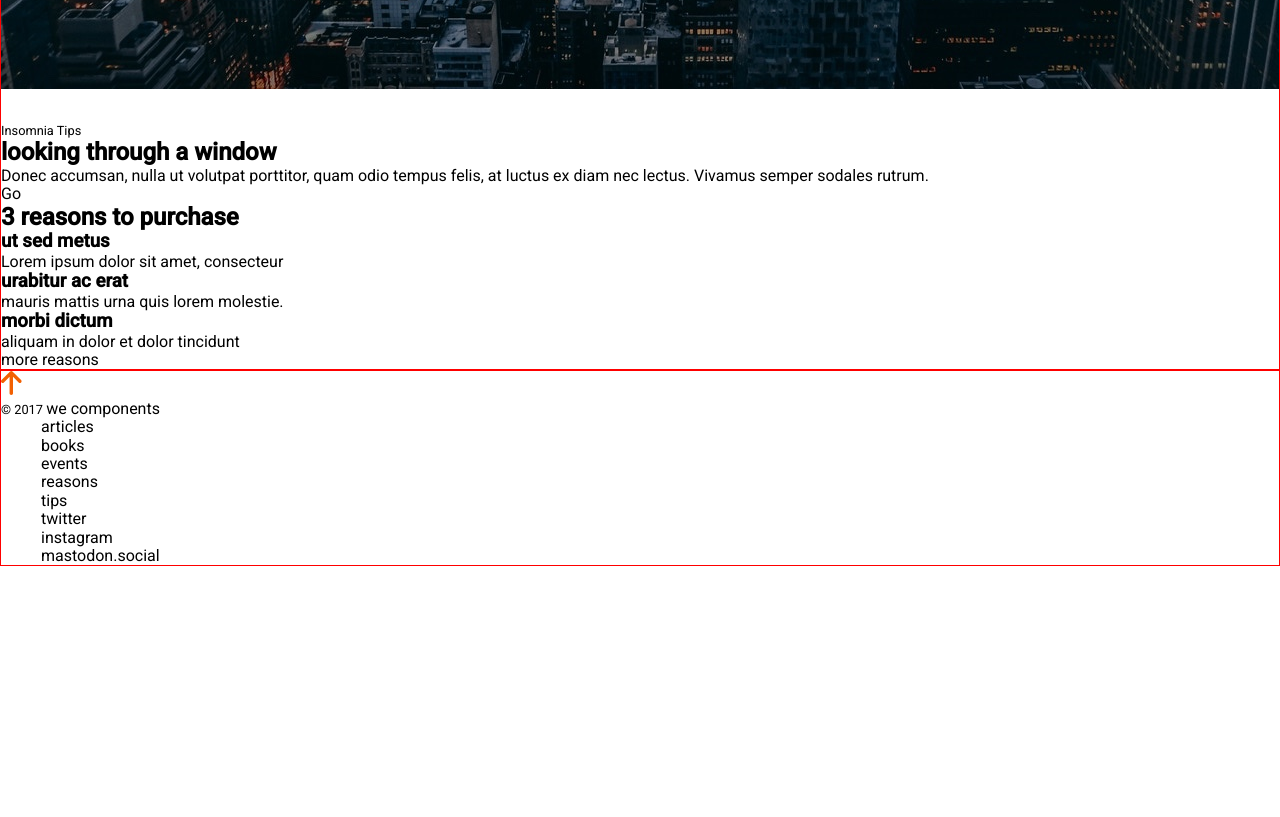
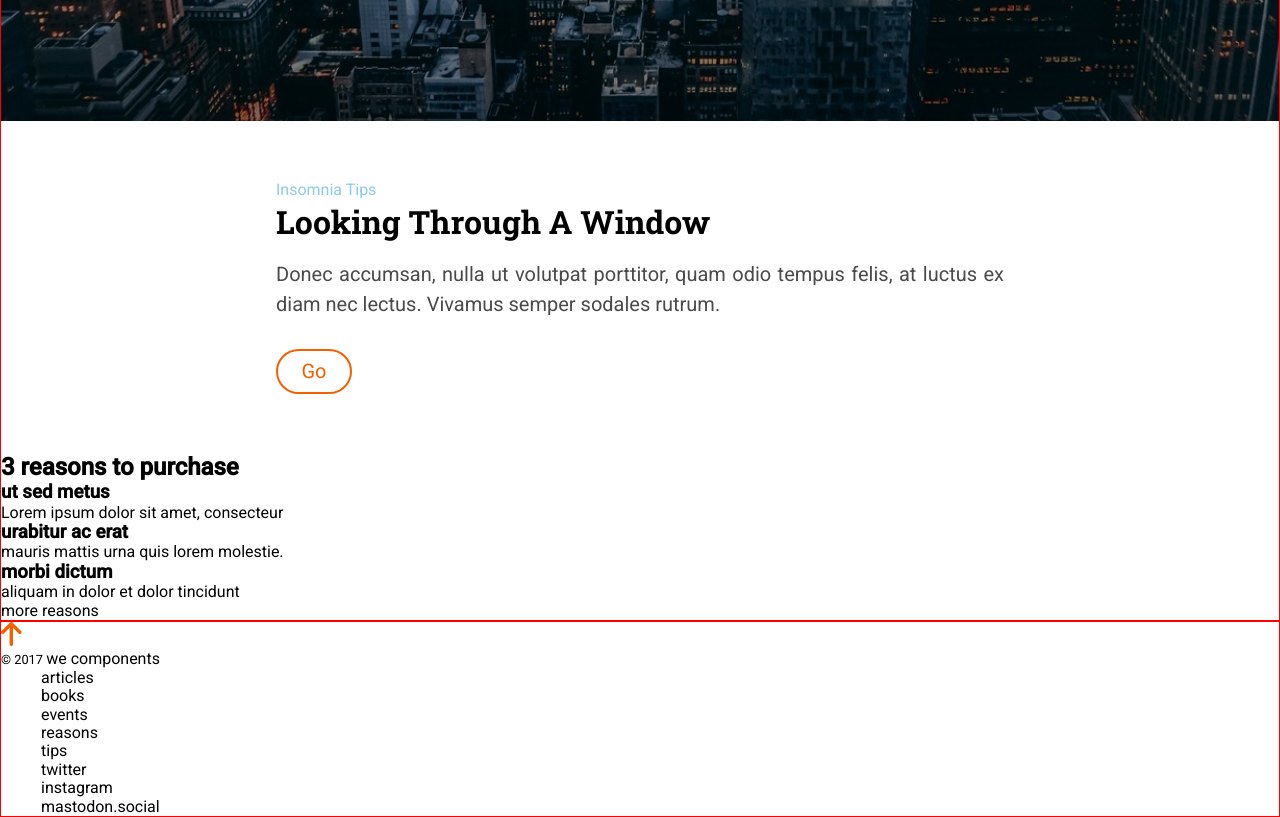
Before and after one commit to IsabelOlivaresR/modulo-1-evaluacion-final-IsabelOlivaresR, a website: page src/html/index.html in a window 1280 px wide. Shown: the part 680-1497 px from the top of the page. Before the commit the page ends 1246 px from the top, so only its background shows below. Drawn offline with nearby package versions, Linux system fonts and the light colour scheme; files that its build step writes are made by us from their sources; files whose address does not match are found by name.

Commit message:
add section1 with mediaqueries

```diff
--- a/src/html/partials/section1.html
+++ b/src/html/partials/section1.html
@@ -1,9 +1,11 @@
 <section class="section1">
-  <small>Insomnia Tips</small>
+  <span>Insomnia Tips</span>
   <h2>looking through a window</h2>
   <p>
     Donec accumsan, nulla ut volutpat porttitor, quam odio tempus felis, at
     luctus ex diam nec lectus. Vivamus semper sodales rutrum.
   </p>
-  <div class="section1__buttom">Go</div>
+  <div class="section1__buttom">
+    <a href="#" title="go to">Go</a>
+  </div>
 </section>
--- a/src/scss/core/_variables.scss
+++ b/src/scss/core/_variables.scss
@@ -10,3 +10,4 @@ $color-secondary: #eff9ff;
 $color-tertiary: #f26002;
 $color-paragraph: #4a4a4a;
 $color-menu: #0271bc;
+$color-title: #8ccbea;
--- a/src/scss/layout/_hero.scss
+++ b/src/scss/layout/_hero.scss
@@ -3,7 +3,7 @@
   width: 100%;
   background-image: url("../../assets/images/cover.jpg");
   background-repeat: no-repeat;
-  background-size: fill;
+  background-size: cover;
   background-position: center top;
   display: flex;
   flex-direction: column;
--- a/src/scss/layout/_section1.scss
+++ b/src/scss/layout/_section1.scss
@@ -0,0 +1,55 @@
+.section1 {
+  padding: 30px 15px 45px 15px;
+  @media all and (min-width: 768px) {
+    padding: 30px 39px 60px 39px;
+  }
+  @media all and (min-width: 1200px) {
+    padding: 60px 275px 60px 275px;
+  }
+  span {
+    font-size: 14px;
+    color: $color-title;
+    @media all and (min-width: 1200px) {
+      font-size: 16px;
+    }
+  }
+  h2 {
+    font-family: $font-secondary;
+    font-weight: 700;
+    font-size: 24px;
+    line-height: 30px;
+    text-transform: capitalize;
+    margin-bottom: 15px;
+    @media all and (min-width: 768px) {
+      font-size: 26px;
+      line-height: 45px;
+    }
+    @media all and (min-width: 1200px) {
+      font-size: 32px;
+    }
+  }
+  p {
+    font-size: 18px;
+    color: $color-paragraph;
+    line-height: 30px;
+    text-align: justify;
+    @media all and (min-width: 768px) {
+      font-size: 20px;
+      line-height: 30px;
+    }
+  }
+  &__buttom {
+    width: 76px;
+    height: 45px;
+    border: 2px solid $color-tertiary;
+    border-radius: 22.5px;
+    margin-top: 30px;
+    a {
+      display: block;
+      color: $color-tertiary;
+      font-size: 20px;
+      line-height: 40px;
+      text-align: center;
+    }
+  }
+}
```
